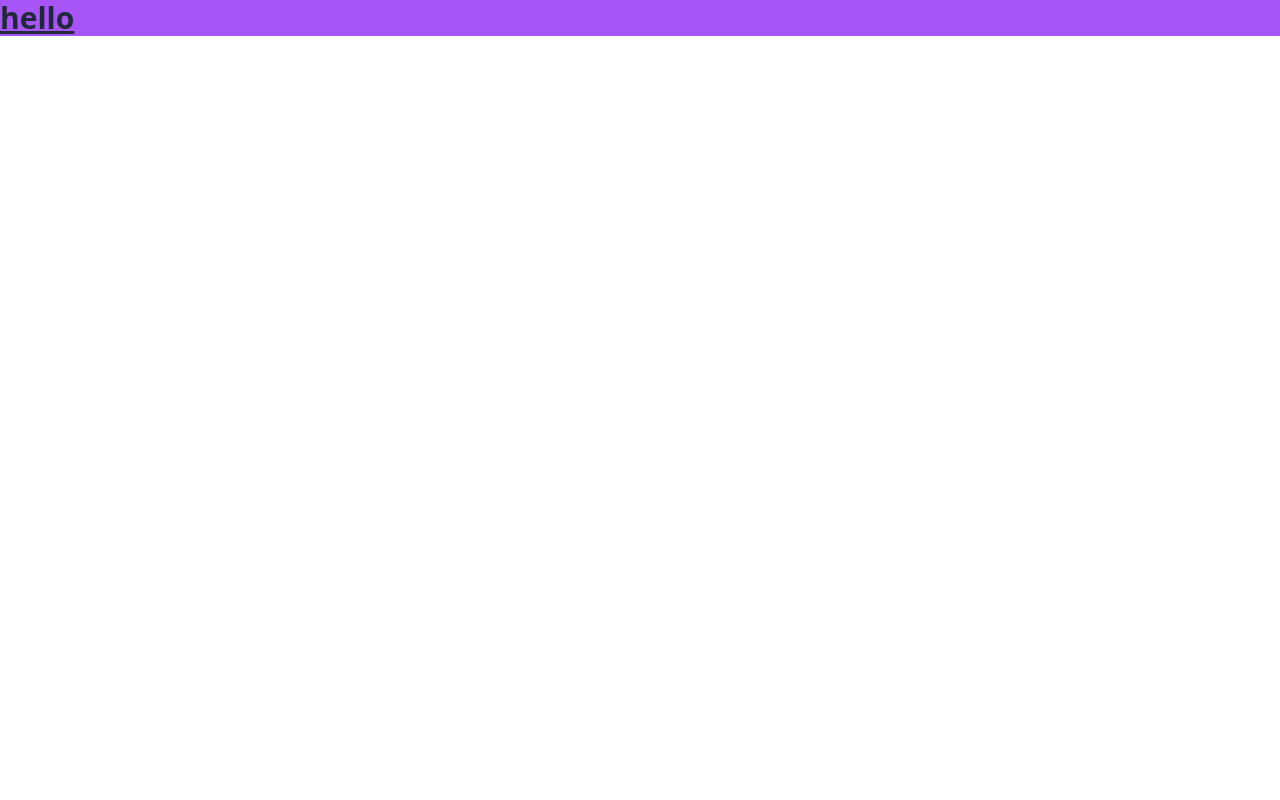
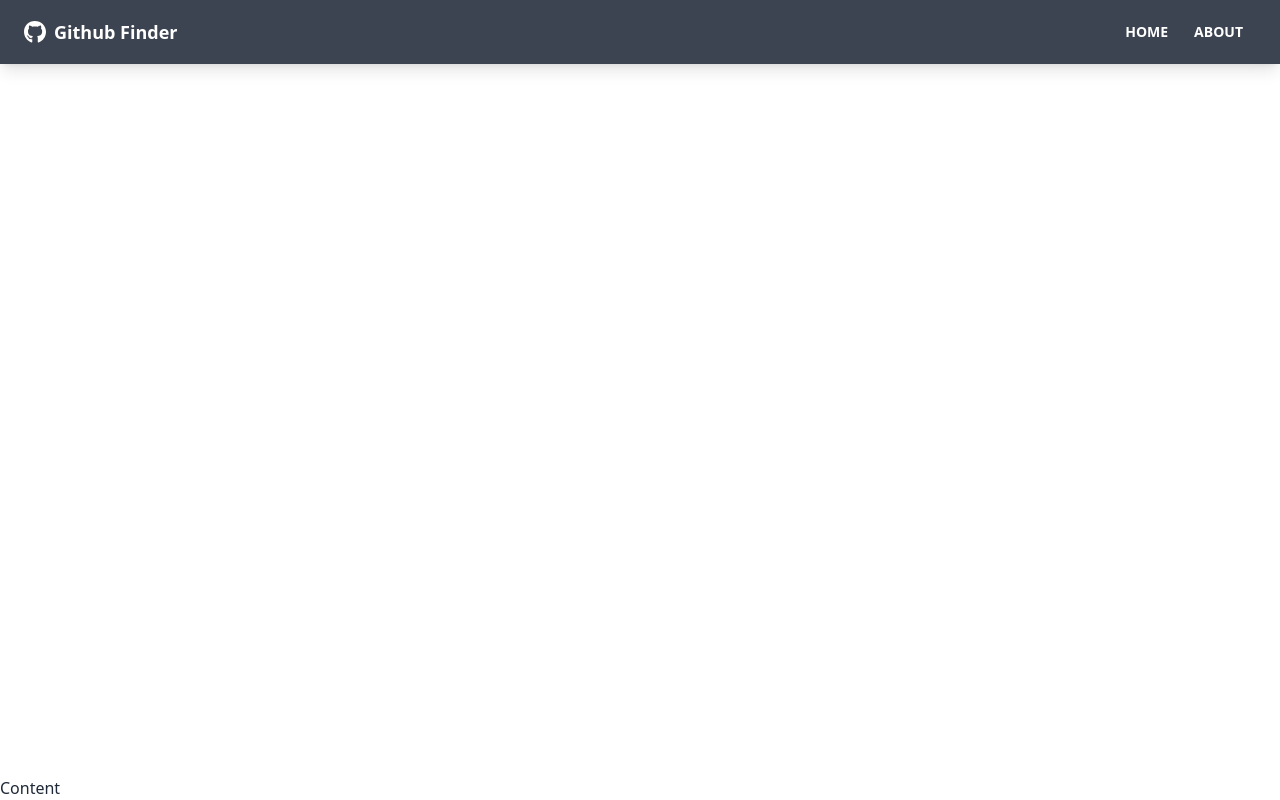
Before and after one commit to shahedkh/github-finder, a React (Create React App) app: page / in a window 1280 px wide. Built offline with nearby package versions, Linux system fonts and the light colour scheme; the HTML template or start-up script is replaced by a standard one.

Commit message:
react router and Navbar component

```diff
--- a/package.json
+++ b/package.json
@@ -9,6 +9,8 @@
     "daisyui": "^2.17.0",
     "react": "^18.2.0",
     "react-dom": "^18.2.0",
+    "react-icons": "^4.4.0",
+    "react-router-dom": "^6.3.0",
     "react-scripts": "5.0.1",
     "web-vitals": "^2.1.4"
   },
--- a/src/App.js
+++ b/src/App.js
@@ -1,9 +1,16 @@
-import './index.css'
+import { BrowserRouter as Router, Route } from "react-router-dom";
+import Navbar from "./components/layout/Navbar";
+
+import "./index.css";
 function App() {
   return (
-    <div className="bg-purple-500">
-      <h1 className="text-3xl font-bold underline">hello</h1>
-    </div>
+    <Router>
+      <div className="flex flex-col justify-between h-screen">
+        <Navbar />
+
+        <main>Content</main>
+      </div>
+    </Router>
   );
 }
 
--- /dev/null
+++ b/src/components/layout/Navbar.jsx
@@ -0,0 +1,40 @@
+import {FaGithub} from 'react-icons/fa'
+import {Link} from 'react-router-dom'
+import PropTypes from 'prop-types'
+
+
+function Navbar({title}) {
+  return (
+    <nav className='navbar mb-12 shadow-lg bg-neutral text-neutral-content'>
+      <div className='container mx-auto'>
+        <div className='flex-none px-2 mx-2'>
+          <FaGithub className='inline pr-2 text-3xl' />
+          <Link to='/' className='text-lg font-bold align-middle'>
+            {title}
+          </Link>
+        </div>
+
+        <div className='flex-1 px-2 mx-2'>
+          <div className='flex justify-end'>
+            <Link to='/' className='btn btn-ghost btn-sm rounded-btn'>
+              Home
+            </Link>
+            <Link to='/about' className='btn btn-ghost btn-sm rounded-btn'>
+              About
+            </Link>
+          </div>
+        </div>
+      </div>
+    </nav>
+  )
+}
+
+Navbar.defaultProps = {
+  title: 'Github Finder',
+}
+
+Navbar.propTypes = {
+  title: PropTypes.string,
+}
+
+export default Navbar
```
Also changed, not shown: 1 other file (tests, documents, lock files or other folders).
